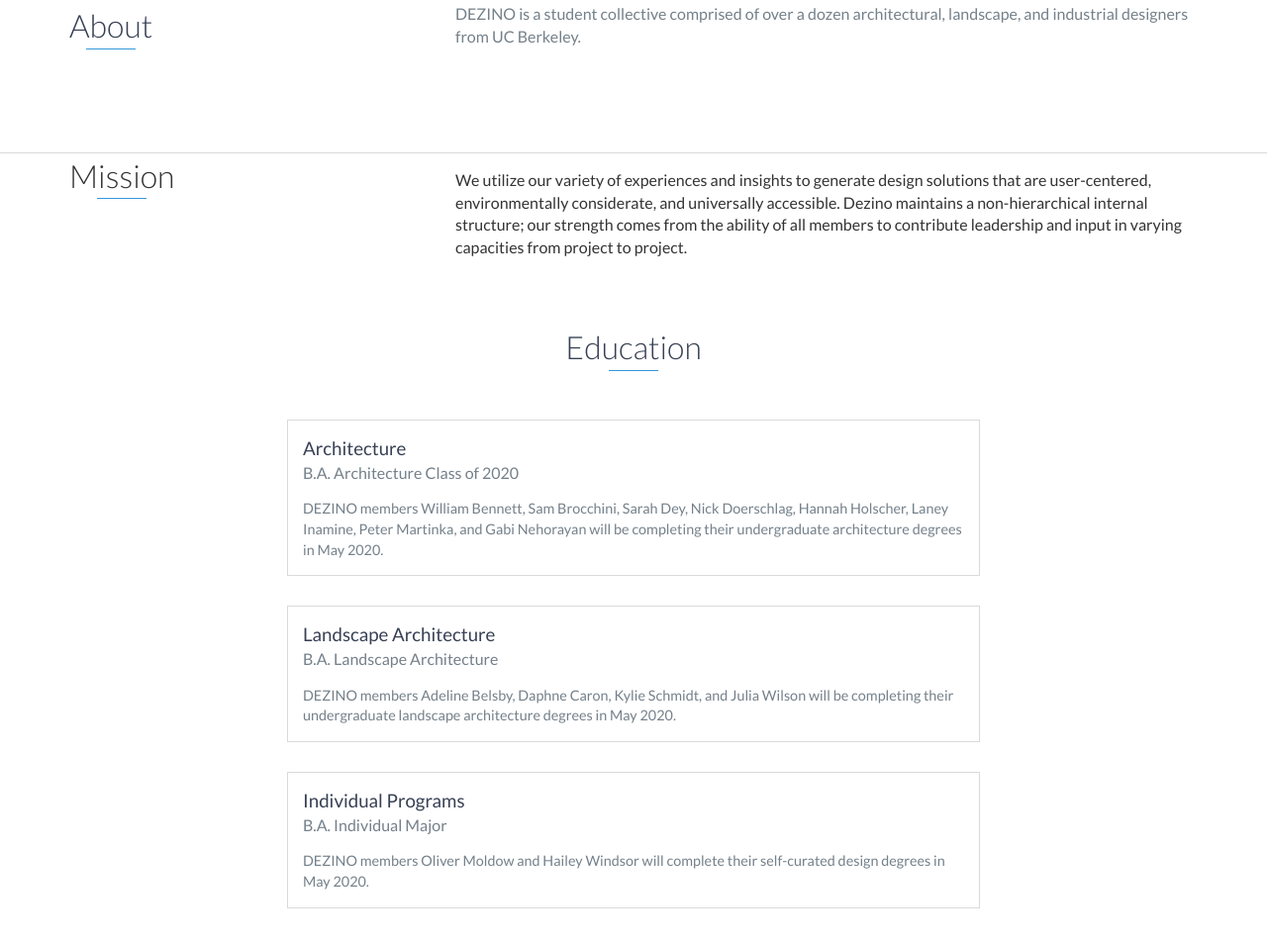
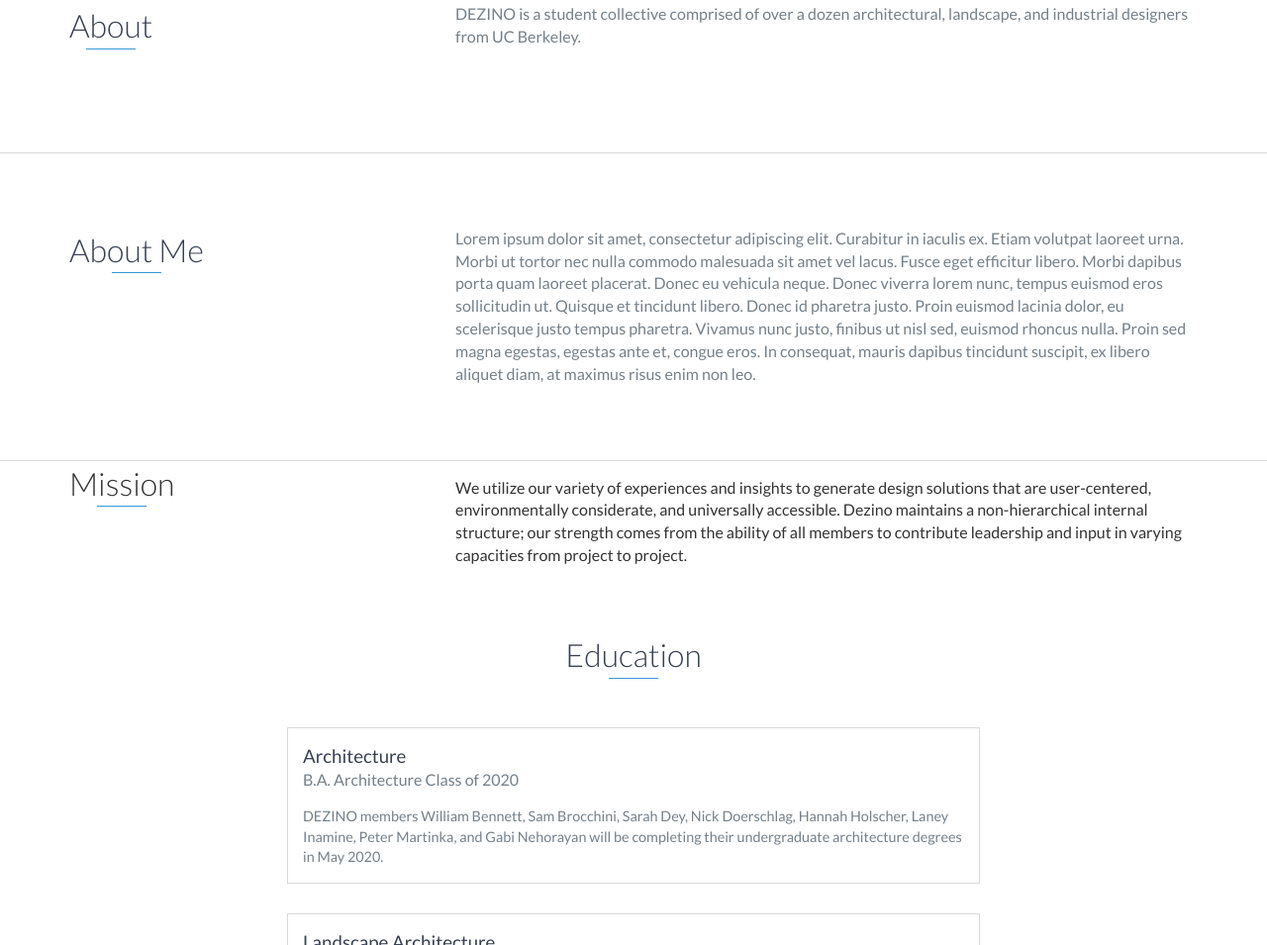
Before and after one commit to haileyhula/haileyhula.github.io, a website: page index.html in a window 1280 px wide. Shown: the part 872-1827 px from the top of the page at 99% size. Drawn offline with nearby package versions, Linux system fonts and the light colour scheme.

Commit message:
trying to add new section??

```diff
--- a/index.html
+++ b/index.html
@@ -79,6 +79,22 @@
         </div>
     </div>
     <!-- End #about -->
+	 <div id="about">
+        <div class="container">
+            <div class="row">
+                <div class="col-md-4">
+                    <h2 class="heading">About Me</h2>
+                </div>
+                <div class="col-md-8">
+                    <p>
+                        Lorem ipsum dolor sit amet, consectetur adipiscing elit. Curabitur in iaculis ex. Etiam volutpat laoreet urna. Morbi ut tortor nec nulla commodo malesuada sit amet vel lacus. Fusce eget efficitur libero. Morbi dapibus porta quam laoreet placerat. Donec
+                        eu vehicula neque. Donec viverra lorem nunc, tempus euismod eros sollicitudin ut. Quisque et tincidunt libero. Donec id pharetra justo. Proin euismod lacinia dolor, eu scelerisque justo tempus pharetra. Vivamus nunc justo, finibus
+                        ut nisl sed, euismod rhoncus nulla. Proin sed magna egestas, egestas ante et, congue eros. In consequat, mauris dapibus tincidunt suscipit, ex libero aliquet diam, at maximus risus enim non leo.
+                    </p>
+                </div>
+            </div>
+        </div>
+    </div>
 
     <div id="mission">
         <div class="container">
```
